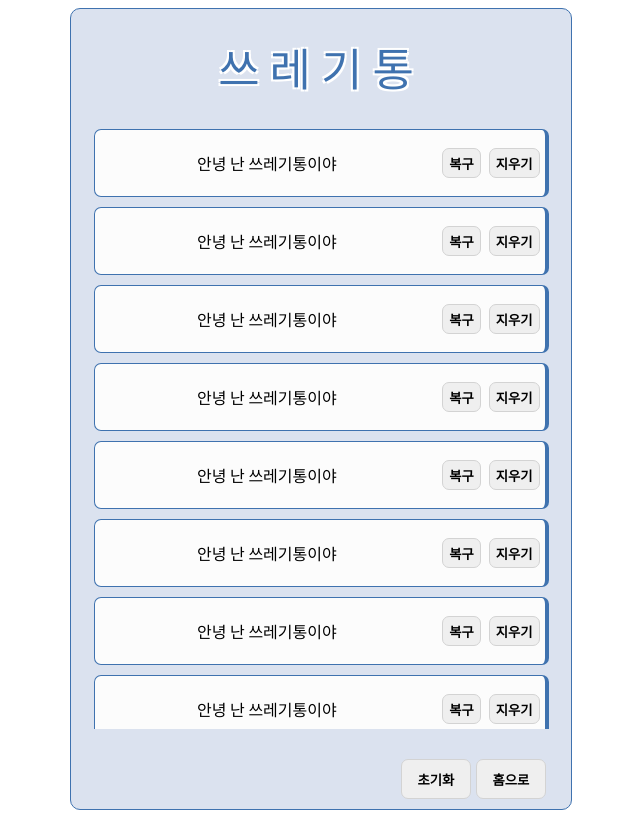
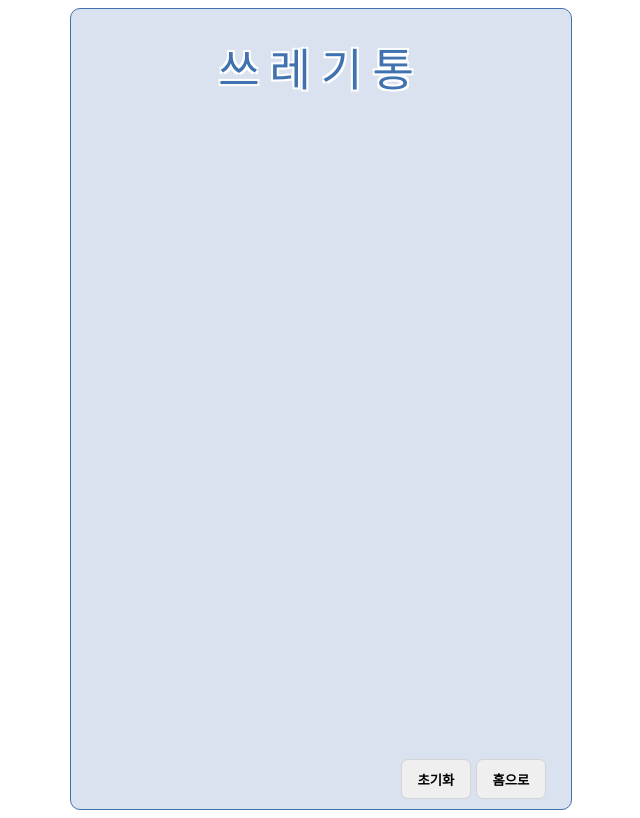
Before and after one commit to tteokbokki-master/ToDoListProject, a React (Vite) app: page /trash in a window 1280 px wide. Shown: the whole page, without its empty margins (319-959 px from the left). Built offline with nearby package versions, Linux system fonts and the light colour scheme; a web font is replaced by a local one.

Commit message:
feat: 삭제 요소  휴지통 렌더링 구현

```diff
--- a/src/Components/Trash/TrashMain.jsx
+++ b/src/Components/Trash/TrashMain.jsx
@@ -1,20 +1,13 @@
 import './TrashMain.css'
 import TrashMainItem from './TrashMainItem'
-export default function TrashMain(){
+export default function TrashMain({trash}){
   return(
     <div className='TrashMain'>
-      <TrashMainItem/>
-      <TrashMainItem/>
-      <TrashMainItem/>
-      <TrashMainItem/>
-      <TrashMainItem/>
-      <TrashMainItem/>
-      <TrashMainItem/>
-      <TrashMainItem/>
-      <TrashMainItem/>
-      <TrashMainItem/>
-      <TrashMainItem/>
-      <TrashMainItem/>
+      {
+        trash.map((tra)=>
+        <TrashMainItem key={tra.id} {...tra}/>)
+      }
+
     </div>
   )
 }
--- a/src/Components/Trash/TrashMainItem.jsx
+++ b/src/Components/Trash/TrashMainItem.jsx
@@ -1,11 +1,11 @@
 import './TrashMainItem.css'
 
-export default function TrashMainItem(){
+export default function TrashMainItem({content}){
 
   return(
     <div className='TrashMainItem'>
       <div className='TrashMainItem-Content'>
-        <p>안녕 난 쓰레기통이야</p>
+        <p>{content}</p>
       </div>
       <div className='TrashMainItem-Btn'>
         <button className='TrashMainItem-Btn1' >복구</button>
--- a/src/Pages/Home.jsx
+++ b/src/Pages/Home.jsx
@@ -15,13 +15,21 @@ export default function Home(){
 
   const localTodos = window.localStorage.getItem("todos")
   ? JSON.parse(window.localStorage.getItem("todos"))
-  : []; //
+  : [];
+
+  const localTrash = window.localStorage.getItem("trash")
+  ? JSON.parse(window.localStorage.getItem("trash"))
+  : [];
 
   const [todos,setTodos]= useState(localTodos);
+  const [trash, setTrash] = useState(localTrash);
+
+``
 
   useEffect(()=>{
     window.localStorage.setItem("todos",JSON.stringify(todos))
-  },[todos])
+    window.localStorage.setItem("trash",JSON.stringify(trash))
+  },[todos][trash])
 
   const [idCount,setIdCount] = useState(0);
 
@@ -29,9 +37,20 @@ export default function Home(){
     const countingStar = todos.map((todo)=>{
       return todo.id
     })
-    const countValue = Math.max(...countingStar) === -Infinity ? -1 : Math.max(...countingStar);
+    const countingTrash = trash.map((tra)=>{
+      return tra.id
+    })
+    const allInOneID = countingStar.concat(countingTrash);
+
+    const countValue = Math.max(...allInOneID) === -Infinity ? -1
+    : Math.max(...allInOneID);
     setIdCount(countValue+1)
-  },[todos])
+  },[todos][trash])
+
+
+
+
+
 
   const {isDone_O, isDone_X} = useMemo(()=>{
     const isDone_O = todos.filter((todo)=>{
@@ -53,6 +72,8 @@ export default function Home(){
 
   const onClickDeleteTodo = (currentId) => {
     setTodos(todos.filter((todo)=> todo.id != currentId))
+    const newTrash = todos.filter((todo)=> todo.id === currentId)
+    setTrash([...trash,newTrash[0]])
   }
 
   const onEditTodo = (currentId,currentContent) => {
--- a/src/Pages/Trash.jsx
+++ b/src/Pages/Trash.jsx
@@ -2,12 +2,18 @@ import './Trash.css'
 import Header from '../Components/Trash/Header'
 import TrashMain from '../Components/Trash/TrashMain'
 import Footer from '../Components/Trash/Footer'
+import { useState } from 'react'
+export default function Trash(){
+  const localTrash= window.localStorage.getItem("trash")
+  ? JSON.parse(window.localStorage.getItem("trash"))
+  : [];
 
-export default function Trash(){
+  const [trash, setTrash] = useState(localTrash);
+
   return(
   <div className='Trash'>
     <Header/>
-    <TrashMain/>
+    <TrashMain trash={trash}/>
     <Footer/>
   </div>
   )
```
